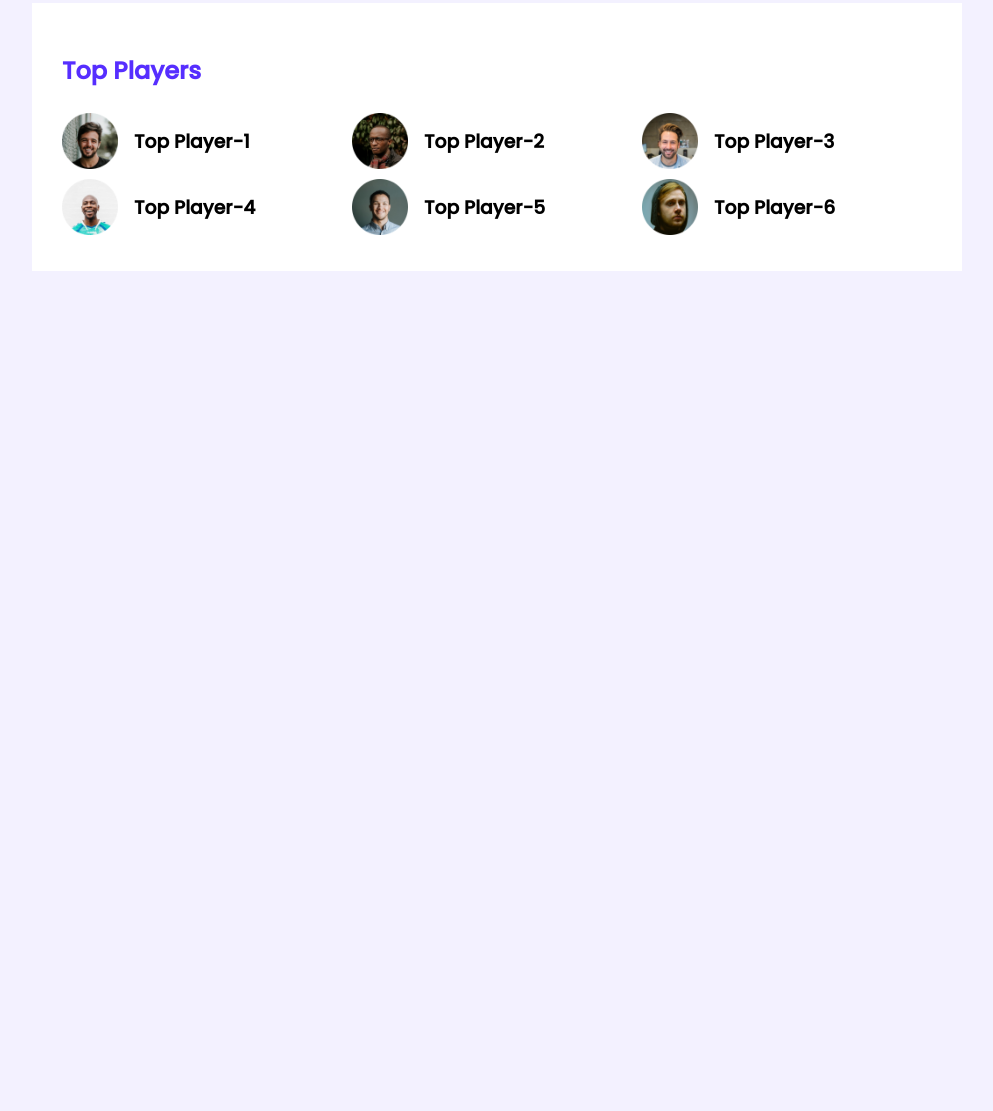
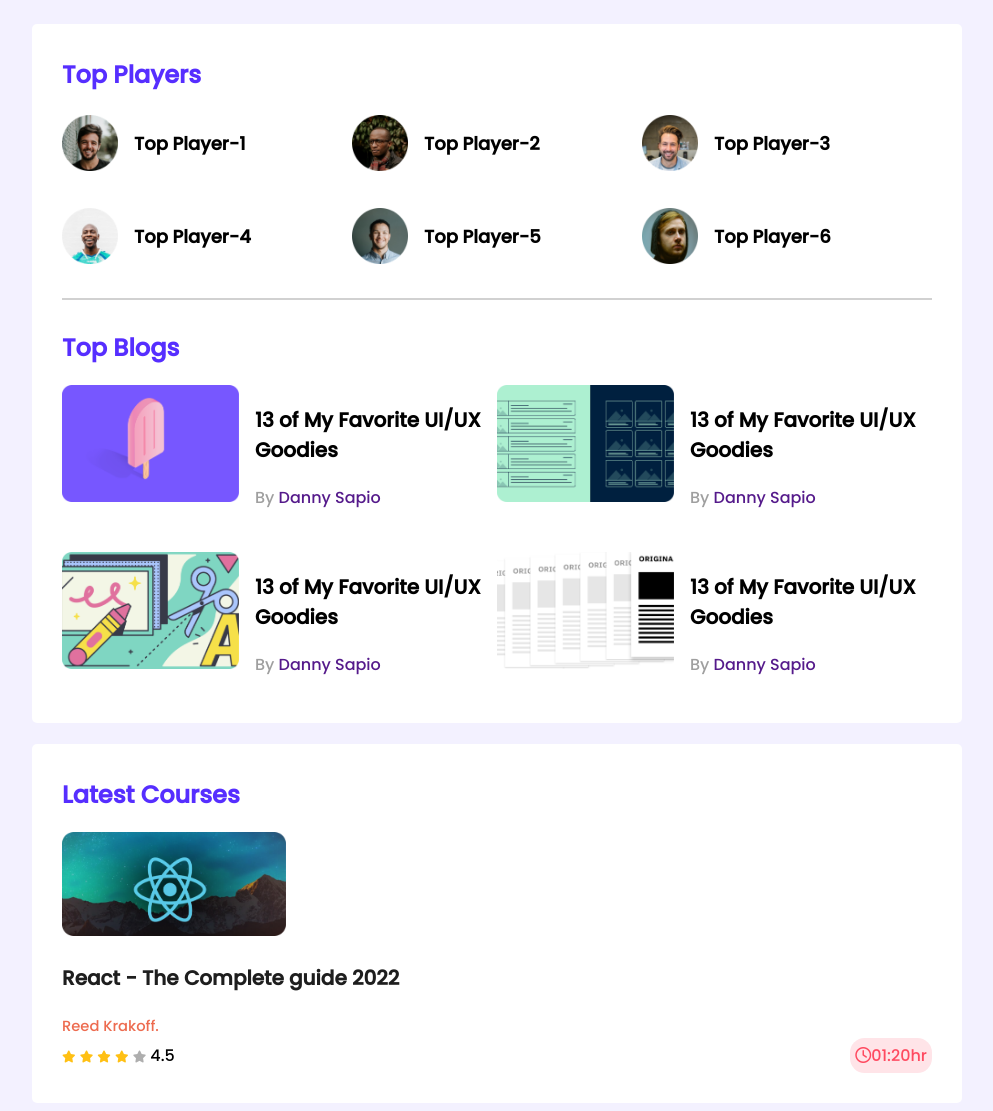
Before and after one commit to mamaruf04/leader-board-css3, a plain HTML site: page index.html in a window 1280 px wide. Shown: the part 5-1116 px from the top of the page, without its empty margins (143-1136 px from the left). Before the commit the page ends 800 px from the top, so only its background shows below. Drawn offline with Linux system fonts and the light colour scheme.

Commit message:
third-section-adding

```diff
--- a/index.html
+++ b/index.html
@@ -5,6 +5,9 @@
     <meta http-equiv="X-UA-Compatible" content="IE=edge">
     <meta name="viewport" content="width=device-width, initial-scale=1.0">
     <title>leader-board</title>
+    <!-- font awesome -->
+    <script src="https://kit.fontawesome.com/c75ef88b9e.js" crossorigin="anonymous"></script>
+    <!-- Style sheet -->
     <link rel="stylesheet" href="styles/style.css">
 </head>
 <body>
@@ -45,7 +48,79 @@
                     </div>
                 </div>
             </div>
+            <hr>
+            <div class="top-blogs">
+                <h2 class="section-titles">Top Blogs</h2>
+                <div class="blogs">
+                    <article class="blog">
+                        <div class="thambnail">
+                            <img src="images/blogs/blog-1.png" alt="">
+                        </div>
+                        <div class="blog-info">
+                            <h3 class="blog-title">13 of My Favorite
+                                UI/UX Goodies</h3>
+                            <p class="blog-author">By <a href="">Danny Sapio</a></p>
+                        </div>
+                    </article>
+                    <article class="blog">
+                        <div class="thambnail">
+                            <img src="images/blogs/blog-2.png" alt="">
+                        </div>
+                        <div class="blog-info">
+                            <h3 class="blog-title">13 of My Favorite
+                                UI/UX Goodies</h3>
+                            <p class="blog-author">By <a href="">Danny Sapio</a></p>
+                        </div>
+                    </article>
+                    <article class="blog">
+                        <div class="thambnail">
+                            <img src="images/blogs/blog-3.png" alt="">
+                        </div>
+                        <div class="blog-info">
+                            <h3 class="blog-title">13 of My Favorite
+                                UI/UX Goodies</h3>
+                            <p class="blog-author">By <a href="">Danny Sapio</a></p>
+                        </div>
+                    </article>
+                    <article class="blog">
+                        <div class="thambnail">
+                            <img src="images/blogs/blog-4.png" alt="">
+                        </div>
+                        <div class="blog-info">
+                            <h3 class="blog-title">13 of My Favorite
+                                UI/UX Goodies</h3>
+                            <p class="blog-author">By <a href="">Danny Sapio</a></p>
+                        </div>
+                    </article>
+                </div>
+            </div>
         </section>
+        <section class="container">
+            <!-- latest courses -->
+                <h2 class="section-titles">Latest Courses</h2>
+                <div class="courses">
+                    <div class="course">
+                        <div class="course-banner">
+                            <img src="images/courses/course-1.png" alt="">
+                        </div>
+                        <div class="course-details">
+                            <h3 class="course-title">React - The Complete guide 2022</h3>
+                            <a href="" class="course-author">Reed Krakoff.</a>
+                        </div>
+                        <div class="course-info">
+                            <div>
+                                <i class="fas fa-star field"></i>
+                                <i class="fas fa-star field"></i>
+                                <i class="fas fa-star field"></i>
+                                <i class="fas fa-star field"></i>
+                                <i class="fas fa-star empty"></i>
+                                <span>4.5</span>
+                            </div>
+                            <div class="course-duration"><i class="far fa-clock"></i>01:20hr</div>
+                        </div>
+                    </div>
+                </div>
+            </section>
     </main>
 </body>
 </html>
--- a/styles/style.css
+++ b/styles/style.css
@@ -8,21 +8,34 @@ body{
 }
 main{
     display: flex;
-    justify-content: center;
+    flex-direction: column;
+    align-items:center;
 }
 .container{
     background-color:#FFFFFF;
     width: 870px;
     padding: 30px;
+    border-radius: 5px;
+    margin-top: 21px;
+}
+hr{
+    border: 1px solid #D1D1D1;
+    margin-bottom: 30px;
+    margin-top: 30px;
 }
 /* top players style */
+.top-players{
+    margin-bottom: 30px;
+}
 .section-titles{
     color:#562EFF;
     font-size: 24px;
+    margin-top: 3px;
 }
 .players{
     display: grid;
     grid-template-columns: repeat(3, 1fr);
+    grid-row-gap: 30px;
 }
 .player{
     display: flex;
@@ -34,4 +47,71 @@ main{
 }
 .player-name{
     margin-left: 16px;
+    font-size: 18px;
 }
+/*----------------
+top blog styles
+------------------ */
+.blogs{
+    display: grid;
+    grid-template-columns: repeat(2, 1fr);
+    grid-row-gap: 26px;
+}
+.blog{
+    display: flex;
+}
+.blog .thambnail img{
+    width: 177px;
+    height: 117px;
+}
+.blog-info{
+    margin-left: 16px;
+}
+.blog-title{
+    font-size: 20px;
+}
+.blog-author{
+    color: #9F9F9F;
+}
+.blog-author a{
+    text-decoration: none;
+    font-size: 16px;
+}
+/*------------------
+ latest course style
+ -------------------- */
+
+ .course .course-banner img{
+    width: 224px;
+    height: 104px;
+ }
+ .course-title{
+     font-size: 20px;
+     color: #1E1E1E;
+ }
+ .course-author{
+    text-decoration: none;
+    font-size: 14.6913px;
+    color: #ED6B4F;
+ }
+ .course-info{
+     display: flex;
+     align-items: center;
+     justify-content: space-between;
+ }
+ .fa-star{
+     font-size: 12px;
+ }
+ .fa-star.field{
+     color: #FFC014;
+ }
+ .fa-star.empty{
+     color: #AEAEAE;
+ }
+ .course-duration{
+    color: #FF4A60;
+    background-color: #FFE4E8;
+    padding: 5px;
+
+    border-radius: 14.6913px;
+ }
```
